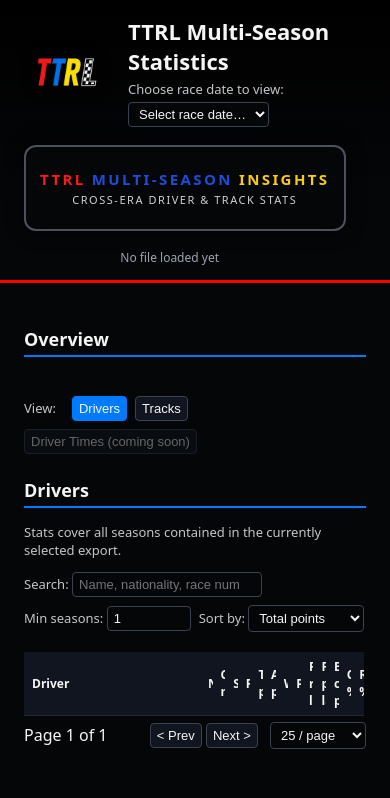
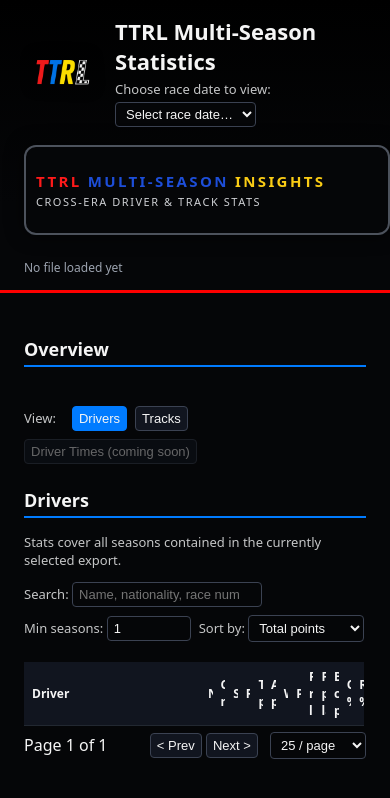
Before and after one commit to ttrlf1racing/ttrl-season-data, a plain HTML site: page index.html in a window 390 px wide. Drawn offline with Linux system fonts and the light colour scheme.

Commit message:
Update index.html

```diff
--- a/index.html
+++ b/index.html
@@ -343,12 +343,19 @@
     }
     .track-hover:hover .track-hover-tooltip { opacity:1; }
 
-       @media (max-width:900px) {
+           @media (max-width:900px) {
       .header-top { flex-direction:column; align-items:flex-start; }
-      ...
+      .header-centre { width:100%; align-items:flex-start; padding:8px 10px; }
+      .header-title-row { font-size:16px; white-space:normal; }
+      .header-subline { white-space:normal; }
+      .header-meta { text-align:left; margin-top:6px; }
+      .logo-wrap { gap:10px; }
+      .logo-img { height:54px; }
       .driver-layout { flex-direction:column; }
     }
-    @media (max-width:600px) { .header-title-row { font-size:15px; } }
+    @media (max-width:600px) {
+      .header-title-row { font-size:15px; }
+    }
 
     /* NEW: shrink driver profile card on mobile */
     @media (max-width:600px) {
@@ -376,6 +383,7 @@
       }
     }
   </style>
+
 
 </head>
 <body>
```
